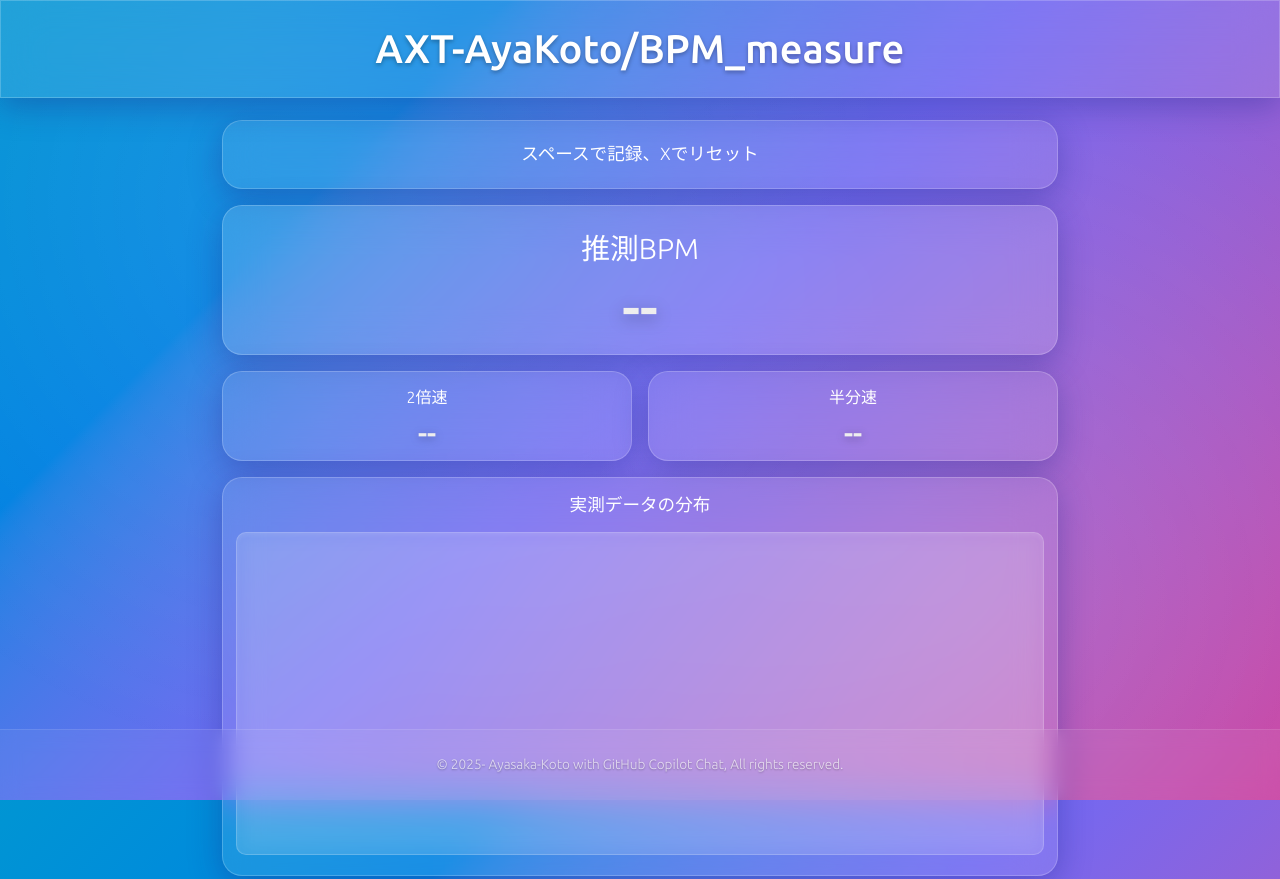
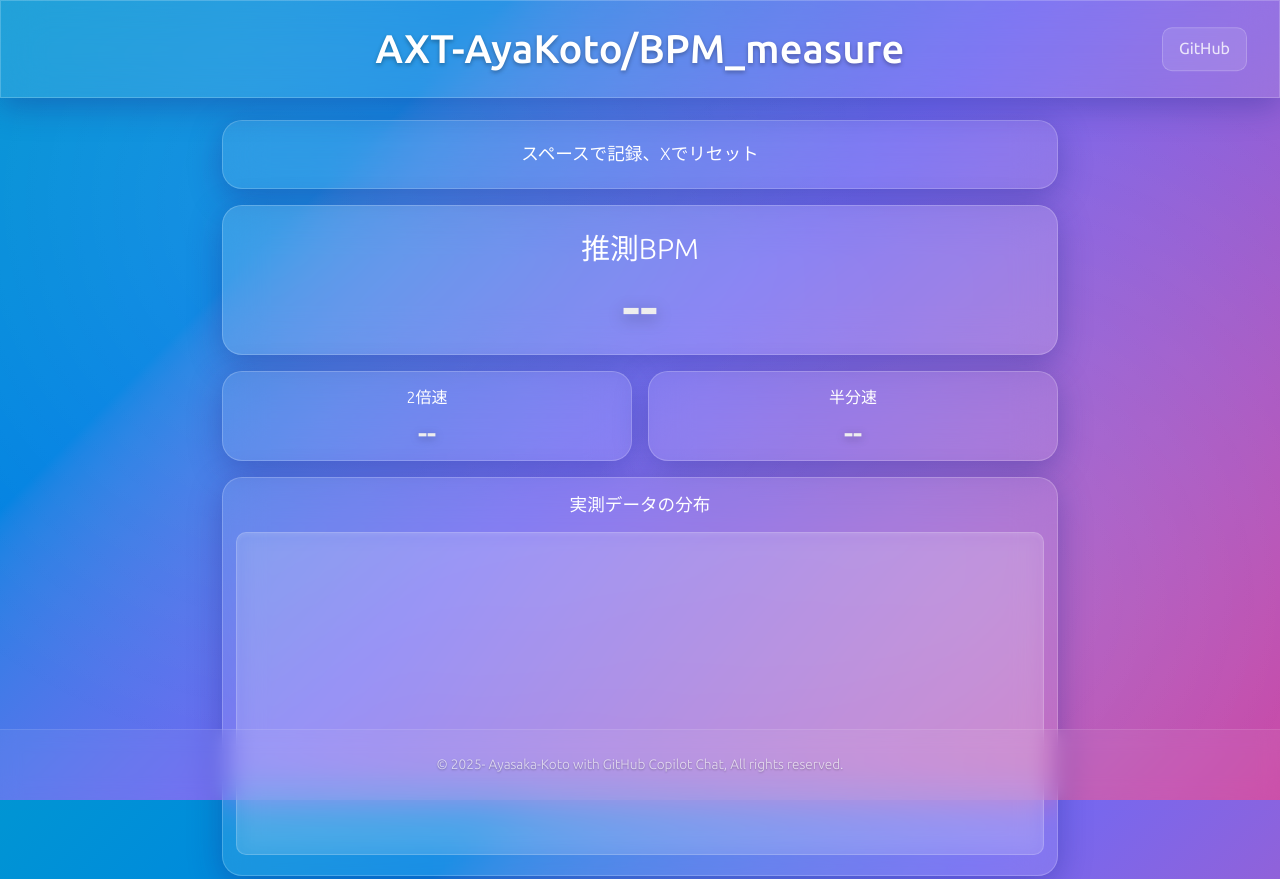
Before and after one commit to AXT-AyaKoto/BPM_measure, a plain HTML site: page index.html in a window 1280 px wide. Shown: the top 879 px of the page. Drawn offline with Linux system fonts and the light colour scheme.

Commit message:
GitHubリンクの追加とスタイルの調整

```diff
--- a/index.html
+++ b/index.html
@@ -12,6 +12,7 @@
 <body>
     <header>
         <h1>AXT-AyaKoto/BPM_measure</h1>
+        <a href="https://github.com/AXT-AyaKoto/BPM_measure" target="_blank" class="github-link">GitHub</a>
     </header>
 
     <main>
--- a/style.css
+++ b/style.css
@@ -59,6 +59,29 @@ header h1 {
     font-size: 2.5rem;
     font-weight: 500;
     text-shadow: 0 2px 4px rgba(0, 0, 0, 0.3);
+}
+
+/* GitHubリンク */
+.github-link {
+    position: absolute;
+    top: 50%;
+    right: 2rem;
+    transform: translateY(-50%);
+    color: rgba(255, 255, 255, 0.8);
+    text-decoration: none;
+    font-weight: 400;
+    font-size: 1rem;
+    transition: all 0.3s ease;
+    padding: 0.5rem 1rem;
+    border-radius: 10px;
+    background: rgba(255, 255, 255, 0.1);
+    border: 1px solid rgba(255, 255, 255, 0.2);
+}
+
+.github-link:hover {
+    color: white;
+    background: rgba(255, 255, 255, 0.2);
+    transform: translateY(-50%) scale(1.05);
 }
 
 /* メインコンテンツ */
```
